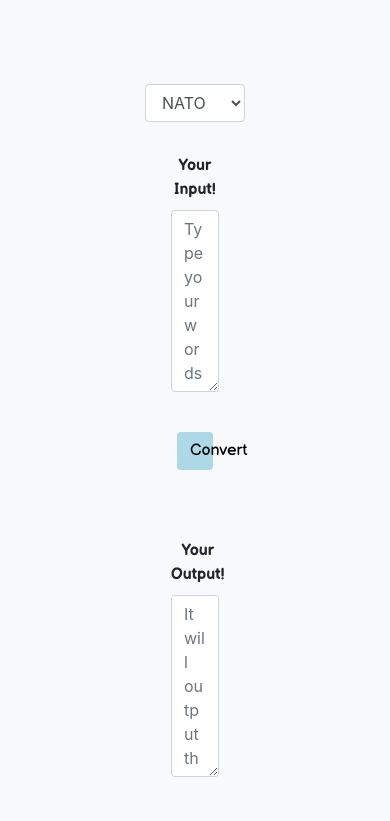
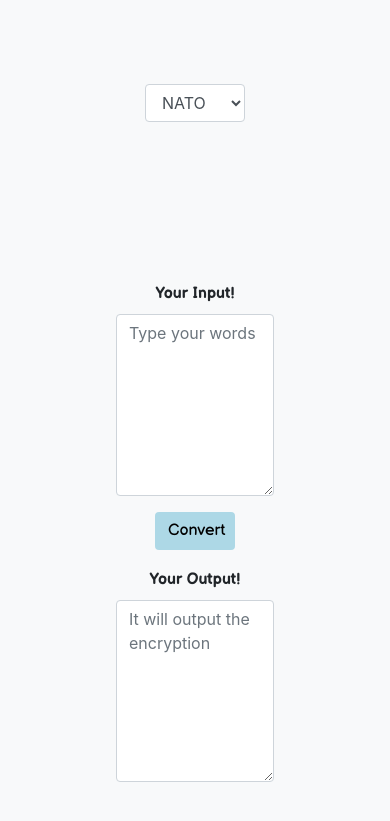
Before and after one commit to tanshiyu1999/cipherTranslator, a plain HTML site: page index.html in a window 390 px wide. Shown: the part 99-920 px from the top of the page. Before the commit the page ends 876 px from the top, so only its background shows below. Drawn offline with nearby package versions, Linux system fonts and the light colour scheme.

Commit message:
For mobile

```diff
--- a/index.html
+++ b/index.html
@@ -36,18 +36,18 @@
 
 
 
-  <div class="d-flex flex-column h-50 justify-content-center">
+  <div class="d-flex flex-column justify-content-center">
     <div class="d-flex flex-column p-5 align-items-center">
-      <div class="col-5 text-center">
+      <div class="col-10 text-center">
         <form class="m-3" action="input" method="post">
           <label for="entry" class="my-font">Your Input!</label>
           <textarea class="form-control" rows="7" id="entry" type="text" name="encryption" placeholder="Type your words"></textarea>
         </form>
       </div>
-      <div class="col-3 d-flex flex-column justify-content-center">
+      <div class="col-5 d-flex flex-column justify-content-center">
         <button id="convert-button" class="btn btn-default btn-block text-center my-font my-color" type="button" name="convert">Convert</button>
       </div>
-      <div class="col-5 text-center">
+      <div class="col-10 text-center">
         <form class="m-3" action="input" method="post">
           <label for="output" class="my-font">Your Output!</label>
           <textarea class="form-control" rows="7" id="output" type="text" name="encryption" placeholder="It will output the encryption"></textarea>
```
